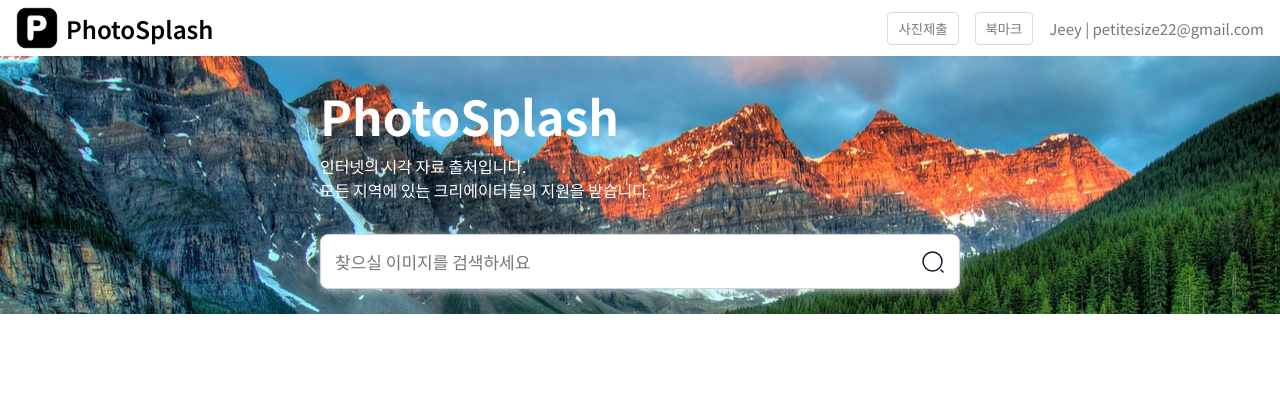
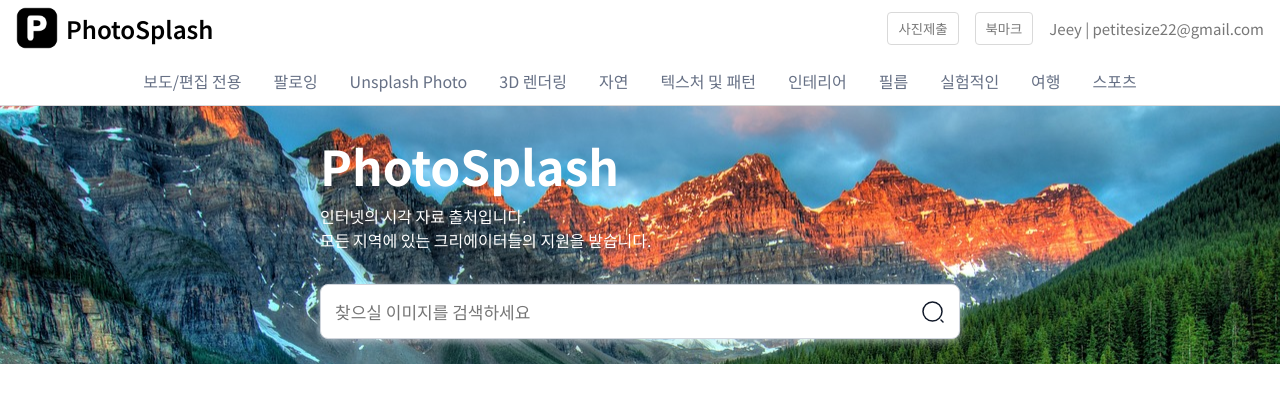
Before and after one commit to petitesize/ImageSpalsh, a React (Vite) app: page / in a window 1280 px wide. Shown: the top 402 px of the page. Built offline with nearby package versions, Linux system fonts and the light colour scheme.

Commit message:
Feat: Navigation Bar 구현

```diff
--- /dev/null
+++ b/src/components/common/navigation/CommonNav.module.scss
@@ -0,0 +1,23 @@
+.navigation {
+  display: flex;
+  align-content: center;
+  justify-content: center;
+
+  width: 100%;
+  height: 50px;
+  gap: 32px;
+
+  border-bottom: 1px solid $color-white-300;
+
+  &__menu {
+    display: flex;
+    align-items: center;
+    justify-content: center;
+
+    height: 100%;
+    text-decoration: none; // 추후 div 태그를 React Router 속성 중 Link 태그로 바꿀 것이기 때문에 미리 속성 정의
+
+    color: $color-white-700;
+    font-weight: 500;
+  }
+}
--- /dev/null
+++ b/src/components/common/navigation/CommonNav.tsx
@@ -0,0 +1,29 @@
+import { useState } from "react";
+import styles from "./CommonNav.module.scss";
+import { Link } from "react-router-dom";
+import navJson from "./nav.json";
+
+interface Navigation {
+  index: number;
+  path: string;
+  label: string;
+  serachValue: string;
+  isActive: boolean;
+}
+
+function CommonNav() {
+  const [navigation, setNavigation] = useState<Navigation[]>(navJson);
+
+  // useState로 선언한 반응성을 가진 데이터를 기반으로 UI를 반복호출해보도록 한다.
+  const navLinks = navigation.map((item: Navigation) => {
+    return (
+      <Link className={styles.navigation__menu} to={item.path} key={item.path}>
+        <span className={styles.navigation__menu__label}>{item.label}</span>
+      </Link>
+    );
+  });
+
+  return <div className={styles.navigation}>{navLinks}</div>;
+}
+
+export default CommonNav;
--- /dev/null
+++ b/src/components/common/navigation/nav.json
@@ -0,0 +1,79 @@
+[
+  {
+    "index": 0,
+    "path": "/edit",
+    "label": "보도/편집 전용",
+    "serachValue": "edit",
+    "isActive": false
+  },
+  {
+    "index": 1,
+    "path": "/following",
+    "label": "팔로잉",
+    "serachValue": "following",
+    "isActive": false
+  },
+  {
+    "index": 2,
+    "path": "/photoPlus",
+    "label": "Unsplash Photo",
+    "serachValue": "photo",
+    "isActive": false
+  },
+  {
+    "index": 4,
+    "path": "/3dRender",
+    "label": "3D 렌더링",
+    "serachValue": "3d rendering",
+    "isActive": false
+  },
+  {
+    "index": 5,
+    "path": "/nature",
+    "label": "자연",
+    "serachValue": "nature",
+    "isActive": false
+  },
+  {
+    "index": 6,
+    "path": "/texture",
+    "label": "텍스처 및 패턴",
+    "serachValue": "texture",
+    "isActive": false
+  },
+  {
+    "index": 7,
+    "path": "/interior",
+    "label": "인테리어",
+    "serachValue": "interior",
+    "isActive": false
+  },
+  {
+    "index": 8,
+    "path": "/film",
+    "label": "필름",
+    "serachValue": "film",
+    "isActive": false
+  },
+  {
+    "index": 9,
+    "path": "/experiment",
+    "label": "실험적인",
+    "serachValue": "experiment",
+    "isActive": false
+  },
+  {
+    "index": 10,
+    "path": "/travel",
+    "label": "여행",
+    "serachValue": "travel",
+    "isActive": false
+  },
+  {
+    "index": 11,
+    "path": "/sports",
+    "label": "스포츠",
+    "serachValue": "sports",
+    "isActive": false
+  }
+]
--- a/src/pages/index/index.tsx
+++ b/src/pages/index/index.tsx
@@ -1,11 +1,13 @@
 import styles from "./styles/index.module.scss";
 import CommonHeader from "@/components/common/header/CommonHeader";
 import CommonSearchBar from "@/components/common/searchBar/CommonSearchBar";
+import CommonNav from "@/components/common/navigation/CommonNav";
 
 function index() {
   return (
     <div className={styles.page}>
       <CommonHeader />
+      <CommonNav />
       <div className={styles.page__contents}>
         <div className={styles.page__contents__introBox}>
           <div className={styles.wrapper}>
```
